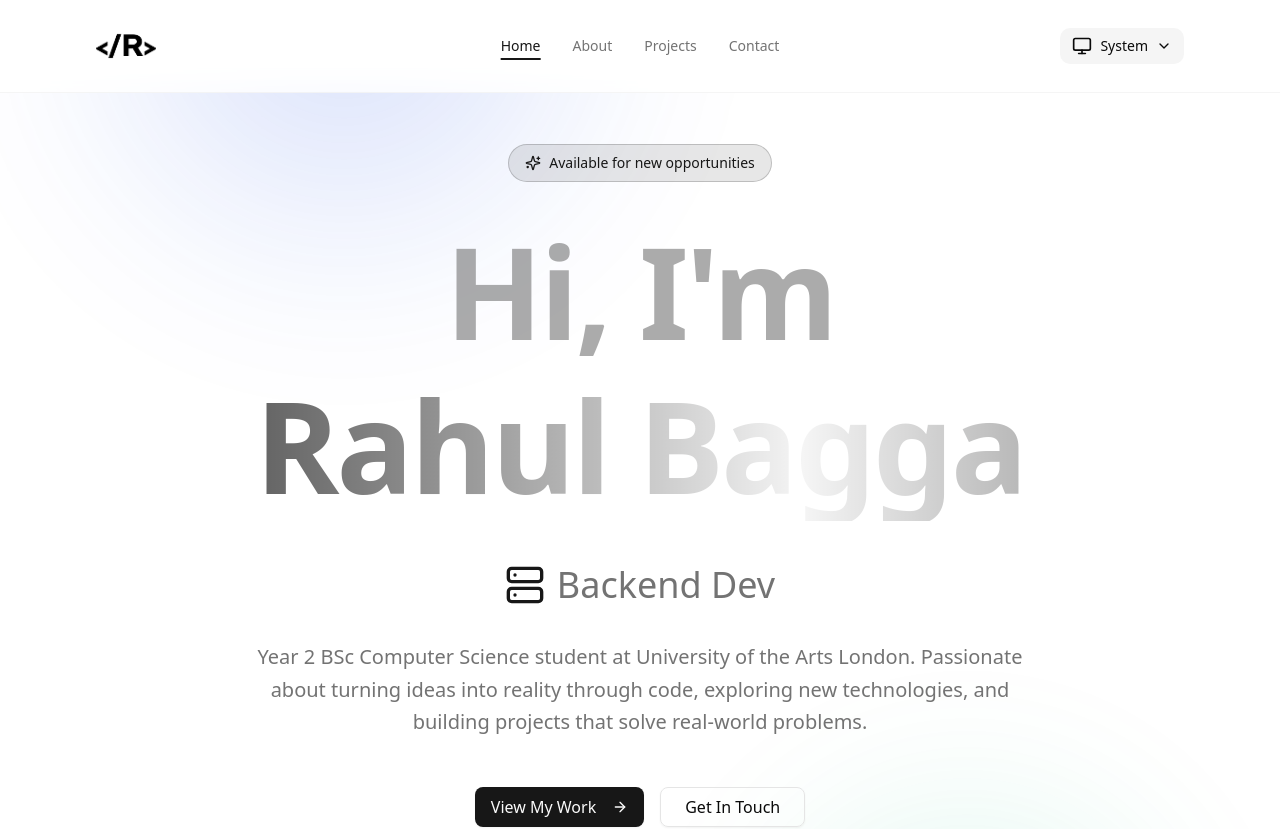
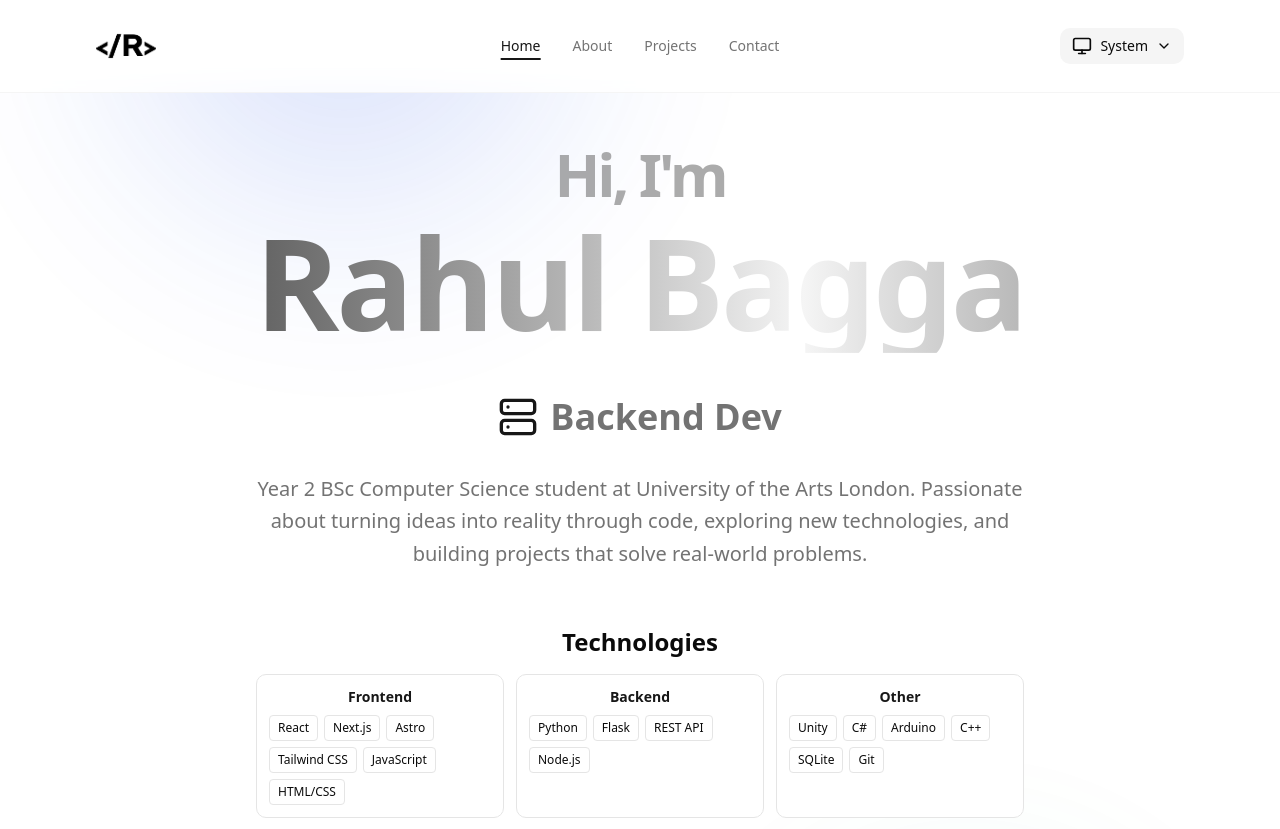
Before and after one commit to MonsieurR05/Portfolio, a Next.js app: page / in a window 1280 px wide. Shown: the top 829 px of the page. Built offline with nearby package versions, Linux system fonts and the light colour scheme.

Commit message:
small update

```diff
--- a/app/globals.css
+++ b/app/globals.css
@@ -42,38 +42,38 @@
 
 .dark {
   /* Enhanced dark mode colors for better portfolio aesthetic */
-  --background: oklch(0.145 0 0);
-  --foreground: oklch(0.985 0 0);
-  --card: oklch(0.145 0 0);
-  --card-foreground: oklch(0.985 0 0);
-  --popover: oklch(0.145 0 0);
-  --popover-foreground: oklch(0.985 0 0);
-  --primary: oklch(0.985 0 0);
-  --primary-foreground: oklch(0.205 0 0);
-  --secondary: oklch(0.269 0 0);
-  --secondary-foreground: oklch(0.985 0 0);
-  --muted: oklch(0.269 0 0);
-  --muted-foreground: oklch(0.708 0 0);
-  --accent: oklch(0.269 0 0);
-  --accent-foreground: oklch(0.985 0 0);
-  --destructive: oklch(0.396 0.141 25.723);
-  --destructive-foreground: oklch(0.637 0.237 25.331);
-  --border: oklch(0.269 0 0);
-  --input: oklch(0.269 0 0);
-  --ring: oklch(0.439 0 0);
-  --chart-1: oklch(0.488 0.243 264.376);
-  --chart-2: oklch(0.696 0.17 162.48);
-  --chart-3: oklch(0.769 0.188 70.08);
-  --chart-4: oklch(0.627 0.265 303.9);
-  --chart-5: oklch(0.645 0.246 16.439);
-  --sidebar: oklch(0.205 0 0);
-  --sidebar-foreground: oklch(0.985 0 0);
-  --sidebar-primary: oklch(0.488 0.243 264.376);
-  --sidebar-primary-foreground: oklch(0.985 0 0);
-  --sidebar-accent: oklch(0.269 0 0);
-  --sidebar-accent-foreground: oklch(0.985 0 0);
-  --sidebar-border: oklch(0.269 0 0);
-  --sidebar-ring: oklch(0.439 0 0);
+  --background: oklch(0.08 0 0);
+  --foreground: oklch(0.98 0 0);
+  --card: oklch(0.12 0 0);
+  --card-foreground: oklch(0.98 0 0);
+  --popover: oklch(0.12 0 0);
+  --popover-foreground: oklch(0.98 0 0);
+  --primary: oklch(0.98 0 0);
+  --primary-foreground: oklch(0.08 0 0);
+  --secondary: oklch(0.18 0 0);
+  --secondary-foreground: oklch(0.98 0 0);
+  --muted: oklch(0.18 0 0);
+  --muted-foreground: oklch(0.65 0 0);
+  --accent: oklch(0.2 0 0);
+  --accent-foreground: oklch(0.98 0 0);
+  --destructive: oklch(0.55 0.22 25);
+  --destructive-foreground: oklch(0.98 0 0);
+  --border: oklch(0.22 0 0);
+  --input: oklch(0.22 0 0);
+  --ring: oklch(0.7 0 0);
+  --chart-1: oklch(0.5 0 0);
+  --chart-2: oklch(0.6 0 0);
+  --chart-3: oklch(0.7 0 0);
+  --chart-4: oklch(0.55 0 0);
+  --chart-5: oklch(0.65 0 0);
+  --sidebar: oklch(0.12 0 0);
+  --sidebar-foreground: oklch(0.98 0 0);
+  --sidebar-primary: oklch(0.98 0 0);
+  --sidebar-primary-foreground: oklch(0.08 0 0);
+  --sidebar-accent: oklch(0.2 0 0);
+  --sidebar-accent-foreground: oklch(0.98 0 0);
+  --sidebar-border: oklch(0.22 0 0);
+  --sidebar-ring: oklch(0.7 0 0);
 }
 
 @theme inline {
@@ -213,13 +213,13 @@
 }
 
 .dark .gradient-mesh {
-  opacity: 0.3;
+  opacity: 0.15;
 }
 
 .dark .gradient-mesh::before {
-  background: radial-gradient(circle, oklch(0.488 0.243 264.376 / 0.6) 0%, transparent 70%);
+  background: radial-gradient(circle, oklch(0.3 0 0 / 0.3) 0%, transparent 70%);
 }
 
 .dark .gradient-mesh::after {
-  background: radial-gradient(circle, oklch(0.696 0.17 162.48 / 0.5) 0%, transparent 70%);
+  background: radial-gradient(circle, oklch(0.25 0 0 / 0.2) 0%, transparent 70%);
 }
--- a/app/page.jsx
+++ b/app/page.jsx
@@ -1,7 +1,7 @@
 "use client"
 
 import Link from "next/link"
-import { ArrowRight, Code2, Sparkles, Server, Gamepad2, Cpu, Layers } from "lucide-react"
+import { ArrowRight, Code2, Server, Gamepad2, Cpu, Layers } from "lucide-react"
 import SocialLinks from "@/components/social-links"
 import { Button } from "@/components/ui/button"
 import { useEffect, useState } from "react"
@@ -17,6 +17,12 @@ export default function Home() {
     { title: "Games Dev", icon: Gamepad2 },
     { title: "IoT Dev", icon: Cpu },
   ]
+
+  const techStack = {
+    frontend: ["React", "Next.js", "Astro", "Tailwind CSS", "JavaScript", "HTML/CSS"],
+    backend: ["Python", "Flask", "REST API", "Node.js"],
+    other: ["Unity", "C#", "Arduino", "C++", "SQLite", "Git"],
+  }
 
   useEffect(() => {
     setMounted(true)
@@ -38,25 +44,12 @@ export default function Home() {
         <div className="gradient-mesh" />
       </div>
 
-      <div className="max-w-4xl w-full mx-auto text-center relative z-10">
+      <div className="max-w-4xl w-full mx-auto text-center">
         <div className="space-y-8">
-          <div
-            className={`inline-flex items-center gap-2 px-4 py-2 rounded-full bg-primary/10 border border-primary/20 transition-all duration-700 ${
-              mounted ? "opacity-100 translate-y-0" : "opacity-0 -translate-y-4"
-            }`}
-          >
-            <Sparkles className="w-4 h-4 text-primary" />
-            <span className="text-sm font-medium text-primary">Available for new opportunities</span>
-          </div>
-
-          <div
-            className={`space-y-6 transition-all duration-700 delay-100 ${
-              mounted ? "opacity-100 translate-y-0" : "opacity-0 -translate-y-4"
-            }`}
-          >
+          <div className={`space-y-6 transition-opacity duration-700 ${mounted ? "opacity-100" : "opacity-0"}`}>
             <div className="space-y-4">
-              <h1 className="text-6xl md:text-8xl lg:text-9xl font-bold leading-[1.2] tracking-tight overflow-visible pb-4">
-                <span className="block text-muted-foreground/60">Hi, I'm</span>
+              <h1 className="text-6xl md:text-8xl lg:text-9xl font-bold leading-[1.1] tracking-tight overflow-visible pb-4">
+                <span className="block text-muted-foreground/60 text-4xl md:text-5xl lg:text-6xl mb-2">Hi, I'm</span>
                 <span className="block bg-gradient-to-r from-primary via-accent to-primary bg-clip-text text-transparent animate-gradient bg-[length:200%_auto]">
                   Rahul Bagga
                 </span>
@@ -76,7 +69,7 @@ export default function Home() {
                       }`}
                     >
                       <Icon className="w-8 h-8 md:w-10 md:h-10 text-primary" />
-                      <p className="font-medium">{role.title}</p>
+                      <p className="font-semibold">{role.title}</p>
                     </div>
                   )
                 })}
@@ -89,11 +82,52 @@ export default function Home() {
             </p>
           </div>
 
-          <div
-            className={`flex flex-col sm:flex-row gap-4 pt-4 justify-center transition-all duration-700 delay-200 ${
-              mounted ? "opacity-100 translate-y-0" : "opacity-0 -translate-y-4"
-            }`}
-          >
+          <div className="pt-6">
+            <h2 className="text-xl md:text-2xl font-bold mb-4 text-foreground">Technologies</h2>
+            <div className="grid grid-cols-1 md:grid-cols-3 gap-3 max-w-3xl mx-auto">
+              <div className="bg-card border border-border rounded-lg p-3 hover:border-primary transition-colors">
+                <h3 className="text-sm font-semibold text-primary mb-2">Frontend</h3>
+                <div className="flex flex-wrap gap-1.5">
+                  {techStack.frontend.map((tech) => (
+                    <span
+                      key={tech}
+                      className="px-2 py-1 bg-background border border-border rounded text-xs font-medium"
+                    >
+                      {tech}
+                    </span>
+                  ))}
+                </div>
+              </div>
+              <div className="bg-card border border-border rounded-lg p-3 hover:border-primary transition-colors">
+                <h3 className="text-sm font-semibold text-primary mb-2">Backend</h3>
+                <div className="flex flex-wrap gap-1.5">
+                  {techStack.backend.map((tech) => (
+                    <span
+                      key={tech}
+                      className="px-2 py-1 bg-background border border-border rounded text-xs font-medium"
+                    >
+                      {tech}
+                    </span>
+                  ))}
+                </div>
+              </div>
+              <div className="bg-card border border-border rounded-lg p-3 hover:border-primary transition-colors">
+                <h3 className="text-sm font-semibold text-primary mb-2">Other</h3>
+                <div className="flex flex-wrap gap-1.5">
+                  {techStack.other.map((tech) => (
+                    <span
+                      key={tech}
+                      className="px-2 py-1 bg-background border border-border rounded text-xs font-medium"
+                    >
+                      {tech}
+                    </span>
+                  ))}
+                </div>
+              </div>
+            </div>
+          </div>
+
+          <div className="flex flex-col sm:flex-row gap-4 pt-4 justify-center">
             <Button asChild size="lg" className="group text-base">
               <Link href="/projects">
                 View My Work
@@ -105,11 +139,7 @@ export default function Home() {
             </Button>
           </div>
 
-          <div
-            className={`pt-8 flex justify-center transition-all duration-700 delay-300 ${
-              mounted ? "opacity-100 translate-y-0" : "opacity-0 translate-y-4"
-            }`}
-          >
+          <div className="pt-8 flex justify-center">
             <SocialLinks />
           </div>
         </div>
--- a/components/footer.jsx
+++ b/components/footer.jsx
@@ -25,15 +25,6 @@ export default function Footer() {
               <Github size={20} />
             </a>
             <a
-              href="https://linkedin.com/in/rayan-miah"
-              target="_blank"
-              rel="noopener noreferrer"
-              className="text-muted-foreground hover:text-foreground transition-colors"
-              aria-label="LinkedIn"
-            >
-              <Linkedin size={20} />
-            </a>
-            <a
               href="mailto:MonsieurR9@proton.me"
               className="text-muted-foreground hover:text-foreground transition-colors"
               aria-label="Email"
```
Also changed, not shown: 1 other file (tests, documents, lock files or other folders).
